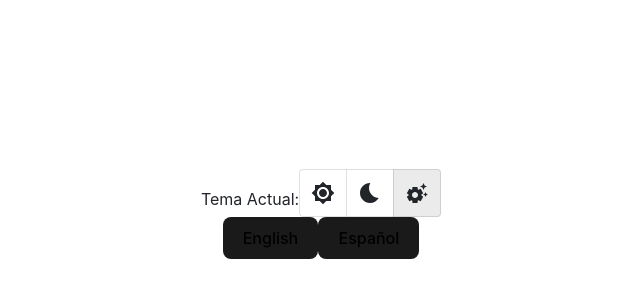
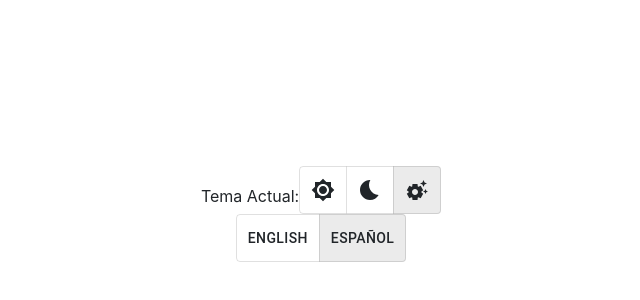
Before and after one commit to carlos-paezf/Professional_Portfolio, a React (Vite) app: page / in a window 1280 px wide. Shown: the part 218-518 px from the top of the page, without its empty margins (319-959 px from the left). Built offline with nearby package versions, Linux system fonts and the light colour scheme.

Commit message:
"Refactor LanguageToggle component to use ToggleButtonGroup and add LanguageType interface; remove theme-context-interface.ts file and update index.ts"

```diff
--- a/src/app/components/language-toggle.tsx
+++ b/src/app/components/language-toggle.tsx
@@ -1,24 +1,40 @@
+import { MouseEvent, useState } from "react";
 import { useTranslation } from "react-i18next";
+
+import { LanguageType } from '../interfaces';
+import { ToggleButton, ToggleButtonGroup } from "../shared/material-ui.ts";
 
 
 export const LanguageToggle = () => {
     const { i18n } = useTranslation();
+    const [ language, setLanguage ] = useState<LanguageType>( 'es' );
 
     /**
-     * The function `handleChangeLanguage` changes the language using the i18n library in a TypeScript
-     * React application.
-     * @param {string} language - The `language` parameter in the `handleChangeLanguage` function is a
-     * string that represents the language to which the i18n (internationalization) library will
-     * change.
+     * The function `handleLanguageSelection` sets a new language and changes the language in an i18n
+     * library when a language is selected.
+     * @param _ - The underscore (_) in the function parameters is typically used as a placeholder for
+     * a parameter that is not going to be used within the function body. In this case, it is used as a
+     * placeholder for the MouseEvent<HTMLElement> parameter, indicating that the function does not
+     * need to use the event object in its
+     * @param {LanguageType | null} newLanguage - The `newLanguage` parameter in the
+     * `handleLanguageSelection` function is of type `LanguageType | null`. This means it can either be
+     * a `LanguageType` value or `null`.
      */
-    const handleChangeLanguage = ( language: string ) => {
-        i18n.changeLanguage( language );
+    const handleLanguageSelection = ( _: MouseEvent<HTMLElement>, newLanguage: LanguageType | null ) => {
+        if ( newLanguage !== null ) {
+            setLanguage( newLanguage );
+            i18n.changeLanguage( newLanguage );
+        }
     };
 
     return (
-        <>
-            <button onClick={ () => handleChangeLanguage( 'en' ) }>English</button>
-            <button onClick={ () => handleChangeLanguage( 'es' ) }>Español</button>
-        </>
+        <ToggleButtonGroup value={ language } exclusive onChange={ handleLanguageSelection }>
+            <ToggleButton value='en' aria-label="en">
+                <span className="toggle-button">English</span>
+            </ToggleButton>
+            <ToggleButton value='es' aria-label="es">
+                <span className="toggle-button">Español</span>
+            </ToggleButton>
+        </ToggleButtonGroup>
     );
 };
--- a/src/app/interfaces/index.ts
+++ b/src/app/interfaces/index.ts
@@ -1 +1,2 @@
-export type { IThemeContextProps, ThemeType } from './theme-context-interface';
+export type { LanguageType } from './language';
+export type { IThemeContextProps, ThemeType } from './theme-context';
--- /dev/null
+++ b/src/app/interfaces/language.ts
@@ -0,0 +1 @@
+export type LanguageType = 'es' | 'en';
```
Also changed, not shown: src/app/interfaces/theme-context.ts (renamed from src/app/interfaces/theme-context-interface.ts).
